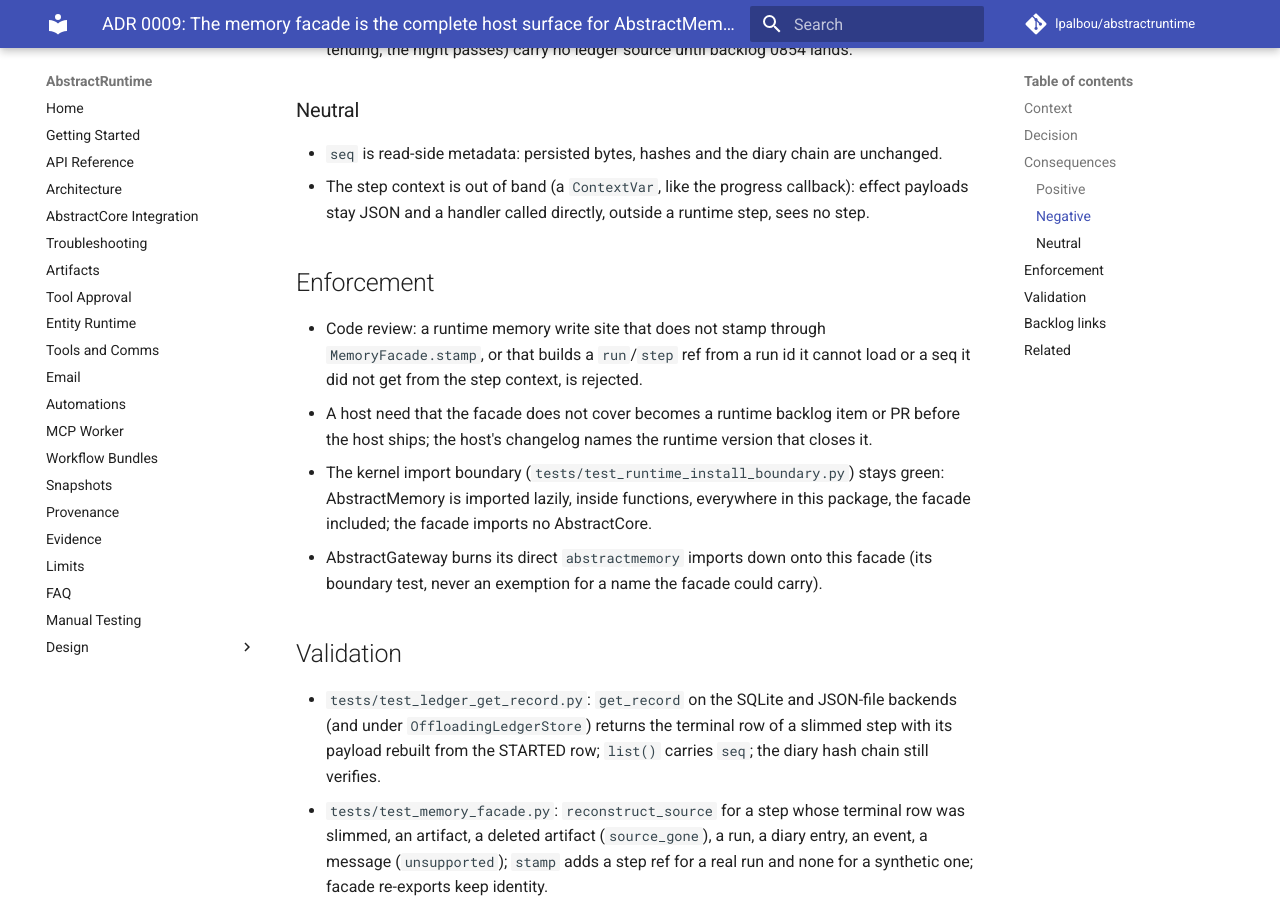
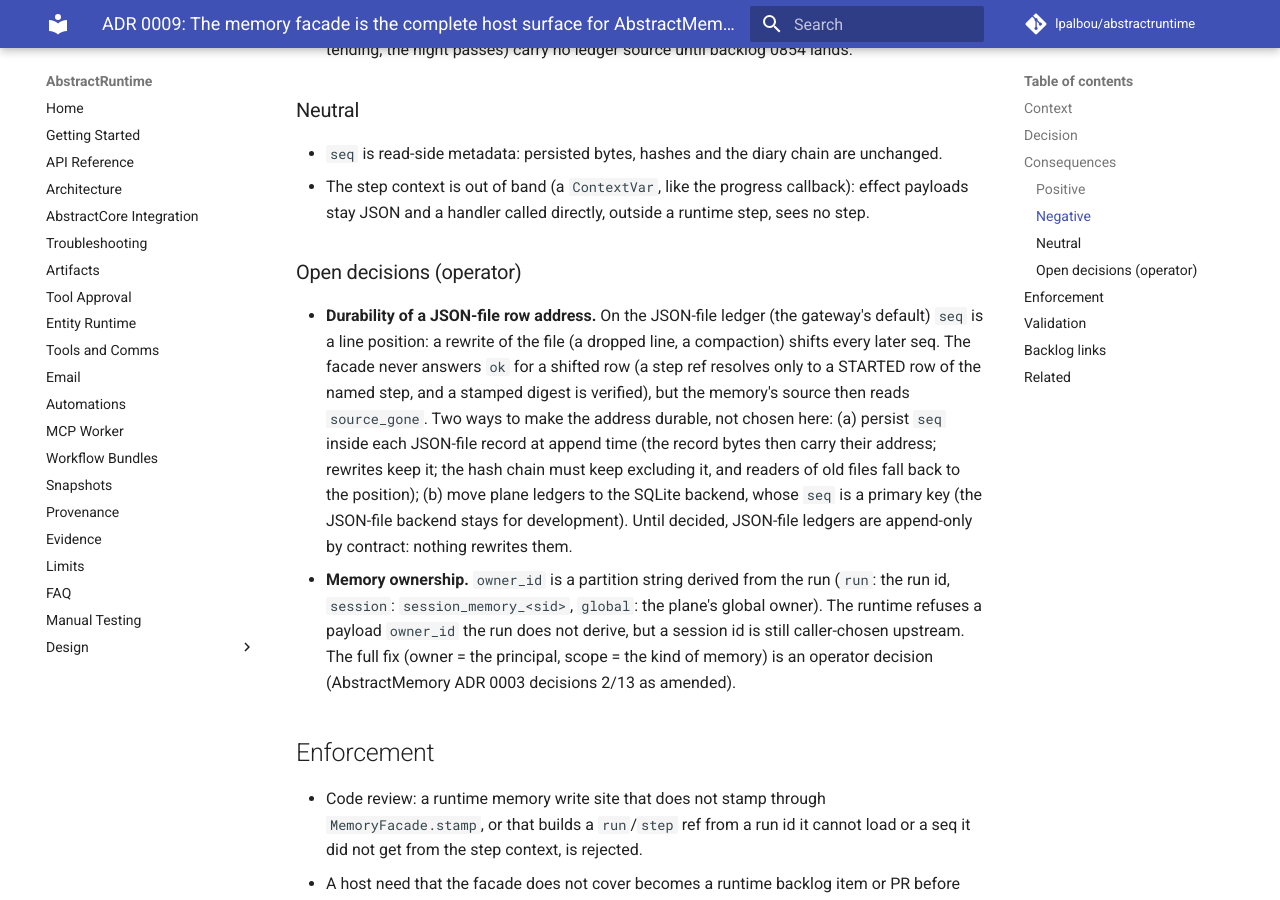
Before and after one commit to lpalbou/AbstractRuntime, an MkDocs documentation site: the page built from docs/adr/0009_memory_facade_is_the_complete_host_surface_for_abstractmemory.md, in a window 1280 px wide and 900 px high, scrolled down 2656 px. Built offline with MkDocs 1.6.1 and Material for MkDocs 9.7.7, drawn with Linux system fonts in a browser that asks for light colours; comment, search, counter and statistics services are not loaded.

Commit message:
A step ref resolves only to a STARTED row: any other row at that seq (a rewritten JSON-file ledger, the step's own terminal row) answers source_gone; ADR 0009 / 0853 list the JSON-file seq durability options for the operator (architect A2)

```diff
--- a/docs/adr/0009_memory_facade_is_the_complete_host_surface_for_abstractmemory.md
+++ b/docs/adr/0009_memory_facade_is_the_complete_host_surface_for_abstractmemory.md
@@ -83,6 +83,20 @@ no rule saying whose job it is to close the gap.
 - The step context is out of band (a `ContextVar`, like the progress callback): effect payloads stay JSON and a
   handler called directly, outside a runtime step, sees no step.
 
+### Open decisions (operator)
+- **Durability of a JSON-file row address.** On the JSON-file ledger (the gateway's default) `seq` is a line
+  position: a rewrite of the file (a dropped line, a compaction) shifts every later seq. The facade never answers
+  `ok` for a shifted row (a step ref resolves only to a STARTED row of the named step, and a stamped digest is
+  verified), but the memory's source then reads `source_gone`. Two ways to make the address durable, not chosen
+  here: (a) persist `seq` inside each JSON-file record at append time (the record bytes then carry their address;
+  rewrites keep it; the hash chain must keep excluding it, and readers of old files fall back to the position);
+  (b) move plane ledgers to the SQLite backend, whose `seq` is a primary key (the JSON-file backend stays for
+  development). Until decided, JSON-file ledgers are append-only by contract: nothing rewrites them.
+- **Memory ownership.** `owner_id` is a partition string derived from the run (`run`: the run id, `session`:
+  `session_memory_<sid>`, `global`: the plane's global owner). The runtime refuses a payload `owner_id` the run does
+  not derive, but a session id is still caller-chosen upstream. The full fix (owner = the principal, scope = the
+  kind of memory) is an operator decision (AbstractMemory ADR 0003 decisions 2/13 as amended).
+
 ## Enforcement
 - Code review: a runtime memory write site that does not stamp through `MemoryFacade.stamp`, or that builds a
   `run`/`step` ref from a run id it cannot load or a seq it did not get from the step context, is rejected.
```
Also changed, not shown: docs/backlog/completed/0853_memory_facade_and_ledger_provenance.md (+6 -0 lines), 2 other files.
